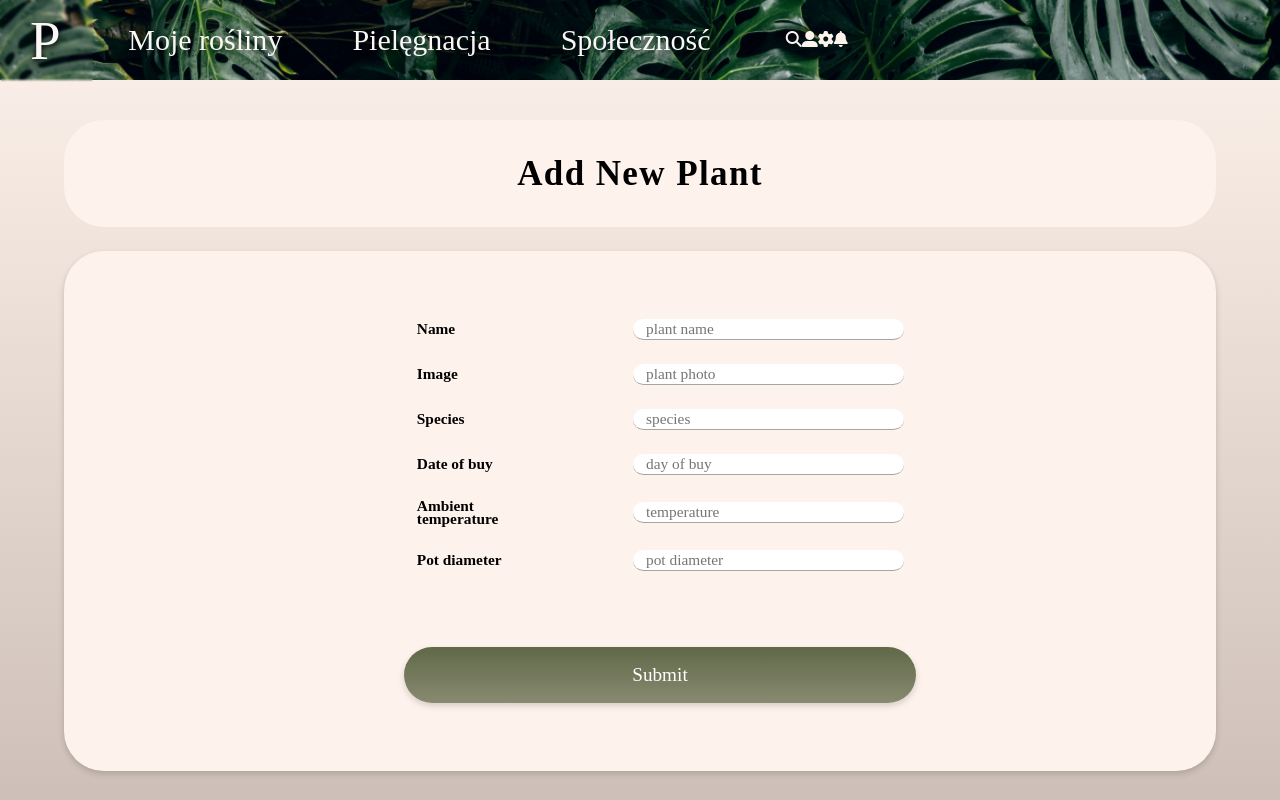
After one commit to judynah/NNpai2021, a PHP site: page /public/views/addPlant.php in a window 1280 px wide. The commit adds this page. Run offline with PHP 8.4, Linux system fonts and the light colour scheme; some libraries are stand-ins or nearby versions.

Commit message:
Added addPlant.php. and addPlant.css

```diff
--- a/index.php
+++ b/index.php
@@ -10,6 +10,8 @@ Routing::get('', 'DefaultController');
 Routing::get('main_page', 'DefaultController');
 Routing::post('login', 'SecurityController');
 Routing::post('signup', 'DefaultController');
+Routing::post('settings', 'DefaultController');
+Routing::post('addPlant', 'DefaultController');
 Routing::post('addPhoto', 'ProjectController');
 
 Routing::get('project_my_plants', 'PlantController');
--- /dev/null
+++ b/public/css/addPlant.css
@@ -0,0 +1,95 @@
+main {
+    width: 100vw;
+    height: 90vh;
+}
+
+.addPlant-header {
+    background: #FEF3EC 0% 0% no-repeat padding-box;
+    border-radius: 40px;
+    margin-top: 5vh;
+    margin-left: 8vh;
+    margin-right: 8vh;
+    margin-bottom: 0vh;
+    padding: 4vh;
+    text-align: center;
+    font: normal normal normal 35px/43px Ink Free;
+    letter-spacing: 1.4px;
+    color: #000000;
+    opacity: 1;
+    font-weight: bold;
+    /*box-shadow: 0px 3px 6px #00000029;*/
+}
+
+.add-container{
+    background: #FEF3EC 0% 0% no-repeat padding-box;
+    border-radius: 40px;
+    margin-top: 3vh;
+    margin-left: 8vh;
+    margin-right: 8vh;
+    margin-bottom: 5vh;
+
+    padding: 5vh;
+    box-shadow: 0px 3px 6px #00000029;
+    height: 55vh;
+
+    display: flex;
+    flex-direction: column;
+
+}
+
+
+
+#add-content>ul {
+    display: flex;
+    flex-direction: column;
+    align-items: center;
+}
+
+#add-content > ul > li {
+    display: flex;
+    flex-direction: row;
+    align-items: center;
+    width: 40vw;
+}
+
+li > h1 {
+    margin: 1vw ;
+    text-align: left;
+    width: 10vw;
+    padding: 0;
+    display: inline;
+    margin-right: auto;
+
+    font: normal normal normal 1.2vw/1vw Ink Free;
+    letter-spacing: 0px;
+    font-weight: bold;
+}
+
+li > input {
+    margin-left: auto;
+    margin: 1.5vh;
+    width: 20vw;
+    border-radius: 15px;
+    padding-left: 1vw;
+    font: normal normal normal 1.2vw/1vw Ink Free;
+    letter-spacing: 0px;
+    border: none;
+    border-bottom: 0.5px solid rgba(128, 128, 128, 0.71);
+    color: rgba(233, 220, 212, 0.58);
+}
+
+#add-content >ul>li> button {
+    background: transparent linear-gradient(180deg, #36431CC9 0%, #35411A96 100%) 0% 0% no-repeat padding-box;
+    border: 1px solid #212B13;
+    border-radius: 40px;
+    width:40vw;
+    height: 7vh;
+    border: none;
+    color: white;
+    padding: 10px;
+    margin-top: 8vh;
+    box-shadow: 0px 3px 6px #00000029;
+    font: normal normal normal 1.5vw/2vw Ink Free;
+    letter-spacing: 0px;
+    align-items: center;
+}
--- /dev/null
+++ b/public/views/addPlant.php
@@ -0,0 +1,99 @@
+<!DOCTYPE html>
+<head>
+    <link rel="stylesheet" type="text/css" href="public/css/addPlant.css?<?php echo time(); ?>">
+    <link rel="stylesheet" type="text/css" href="public/css/style.css?<?php echo time(); ?>">
+    <script src="https://kit.fontawesome.com/a15f7b587f.js" crossorigin="anonymous"></script>
+    <title>AddPlant</title>
+</head>
+
+<body>
+<div class ="base-container">
+    <!-- nawigacja - pasek górny -->
+    <nav>
+        <div class="p-logo">
+            <a href="#" class="button"> P</a>
+        </div>
+        <div class="my-plants-header">
+            <a href="#" class="button"> Moje rośliny</a>
+        </div>
+        <div class="treatment">
+            <a href="#" class="button"> Pielęgnacja</a>
+        </div>
+        <div class="society">
+            <a href="#" class="button"> Społeczność</a>
+        </div>
+
+        <ul class="ul_buttons">
+            <li>
+                <i class="fas fa-search"></i>
+                <a href="#" class="button"> search-button</a>
+            </li>
+            <li>
+                <i class="fas fa-user-alt"></i>
+                <a href="#" class="button"> account-button</a>
+            </li>
+            <li>
+                <i class="fas fa-cog"></i>
+                <a href="#" class="button"> setttings-button</a>
+            </li>
+            <li>
+                <i class="fas fa-bell"></i>
+                <a href="#" class="button"> alarm-button</a>
+            </li>
+
+        </ul>
+    </nav>
+
+    <!-- główna część strony -->
+    <main>
+        <header class="addPlant-header"> Add New Plant </header>
+
+        <section class="add-container">
+            <form class="login">
+                <div id="add-content">
+                    <!--                    <div class="messages">-->
+                    <!--                        --><?php
+                    //                        if(isset($messages)){
+                    //                            foreach($messages as $message) {
+                    //                                echo $message;
+                    //                            }
+                    //                        }
+                    //                        ?>
+                    <!--                    </div>-->
+                    <ul>
+                        <li>
+                            <h1> Name </h1>
+                            <input id="plant-name" type="text" placeholder="plant name">
+                        </li>
+                        <li>
+                            <h1> Image </h1>
+                            <input id="plant-image" type="text" placeholder="plant photo">
+                        </li>
+                        <li>
+                            <h1> Species </h1>
+                            <input id="species" type="text" placeholder="species">
+                        </li>
+                        <li>
+                            <h1> Date of buy </h1>
+                            <input id="day-of-buy" type="text" placeholder="day of buy">
+                        </li>
+                        <li>
+                            <h1>Ambient temperature </h1>
+                            <input id="ambient-temperature" type="text" placeholder="temperature">
+                        </li>
+                        <li>
+                            <h1> Pot diameter </h1>
+                            <input id="pot-diameter" type="text" placeholder="pot diameter">
+                        </li>
+                        <li>
+                            <button type="submit" value="settings">Submit</button>
+                        </li>
+                    </ul>
+
+                </div>
+            </form>
+        </section>
+    </main>
+
+</div>
+</body>
```
Also changed, not shown: public/views/login.php (+5 -5 lines).
